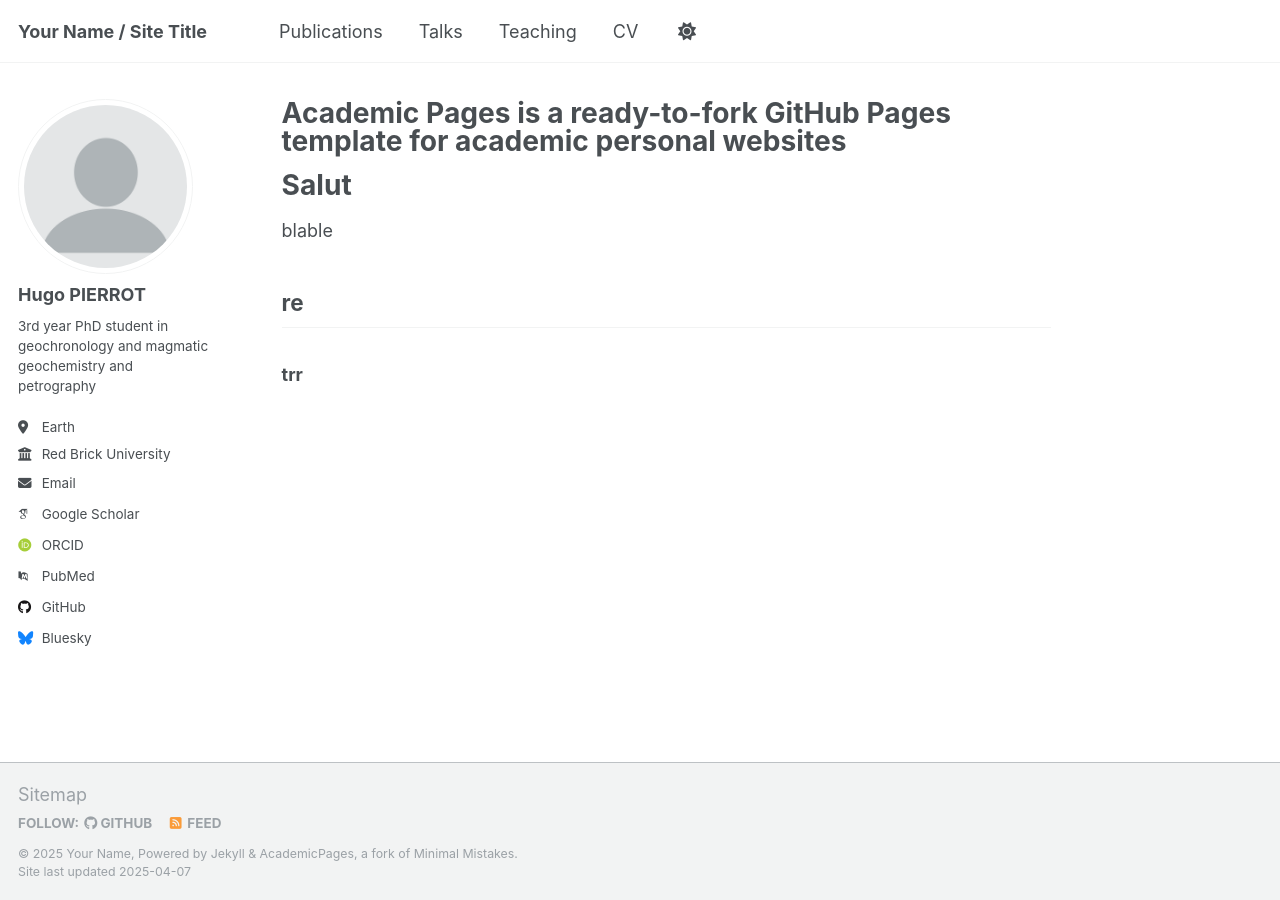
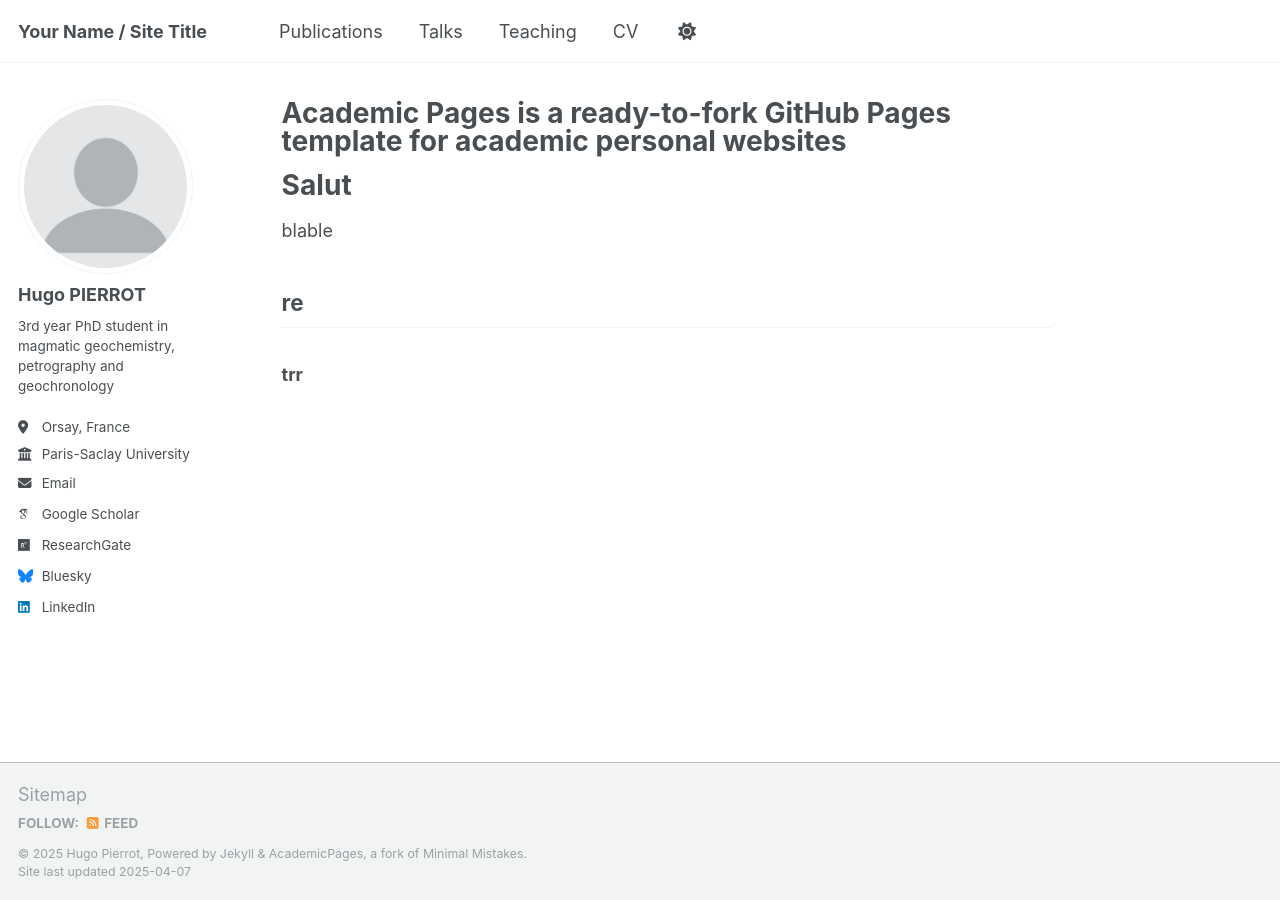
Before and after one commit to HugoPierrot/hugopierrot.github.io, a Jekyll site: the page built from _pages/about.md, in a window 1280 px wide. Built offline with Jekyll 4.4.1, drawn with Linux system fonts in a browser that asks for light colours; some web fonts are replaced.

Commit message:
Update _config.yml sauf image

```diff
--- a/_config.yml
+++ b/_config.yml
@@ -11,7 +11,7 @@ locale                   : "en-US"
 site_theme               : "default"
 title                    : "Your Name / Site Title" #TITRE DE LA PAGE PRINCIPALE
 title_separator          : "-"
-name                     : &name "Your Name"
+name                     : &name "Hugo Pierrot"
 description              : &description "personal description"
 url                      : https://hugopierrot.github.io # the base hostname & protocol for your site e.g. "https://[your GitHub username].github.io"
 baseurl                  : "" # the subpath of your site, e.g. "/blog"
@@ -25,32 +25,32 @@ author:
   avatar           : "profile.png"
   name             : "Hugo PIERROT"
   pronouns         : # example: "she/her"
-  bio              : "3rd year PhD student in geochronology and magmatic geochemistry and petrography"
-  location         : "Earth"
-  employer         : "Red Brick University"
+  bio              : "3rd year PhD student in magmatic geochemistry, petrography and geochronology"
+  location         : "Orsay, France"
+  employer         : "Paris-Saclay University"
   uri              : # URL
-  email            : "none@example.org"
+  email            : "hugo.pierrot@universite-paris-saclay.fr"
 
   # Academic websites
   arxiv            : # URL - Update with the correct link to your profile
-  googlescholar    : "https://scholar.google.com/citations?user=PS_CX0AAAAAJ"
+  googlescholar    : "https://scholar.google.com/citations?user=L2UQTecAAAAJ"
   impactstory      : # URL
-  orcid            : "http://orcid.org/yourorcidurl"
+  orcid            : # "http://orcid.org/yourorcidurl"
   semantic         : # URL
-  pubmed           : "https://www.ncbi.nlm.nih.gov/pubmed/?term=john+snow"
-  researchgate     : # URL
+  pubmed           : # "https://www.ncbi.nlm.nih.gov/pubmed/?term=john+snow"
+  researchgate     : "https://www.researchgate.net/profile/Hugo-Pierrot-Gautrelet?ev=hdr_xprf"
   scopus           : # URL
 
   # Repositories and software development
   bitbucket        : # Username - Update with your username on the site
   codepen          : # Username
   dribbble         : # Username
-  github           : "academicpages"
+  github           : # "academicpages"
   kaggle           : # Username
   stackoverflow    : # User number or user number and name (i.e., use "1" or "1/jeff-atwood")
 
   # Social media
-  bluesky          : "bsky.app" # Replace this with you Bluesky username
+  bluesky          : "hpg7793.bsky.app" # Replace this with you Bluesky username
   facebook         : # Username
   flickr           : # Username
   foursquare       : # Username
@@ -59,7 +59,7 @@ author:
   keybase          : # Username
   instagram        : # Username
   lastfm           : # Username
-  linkedin         : # Username
+  linkedin         : https://www.linkedin.com/in/hugo-pierrot-07a1b0244/
   mastodon         : # URL
   medium           : # URL
   pinterest        : # Username
```
